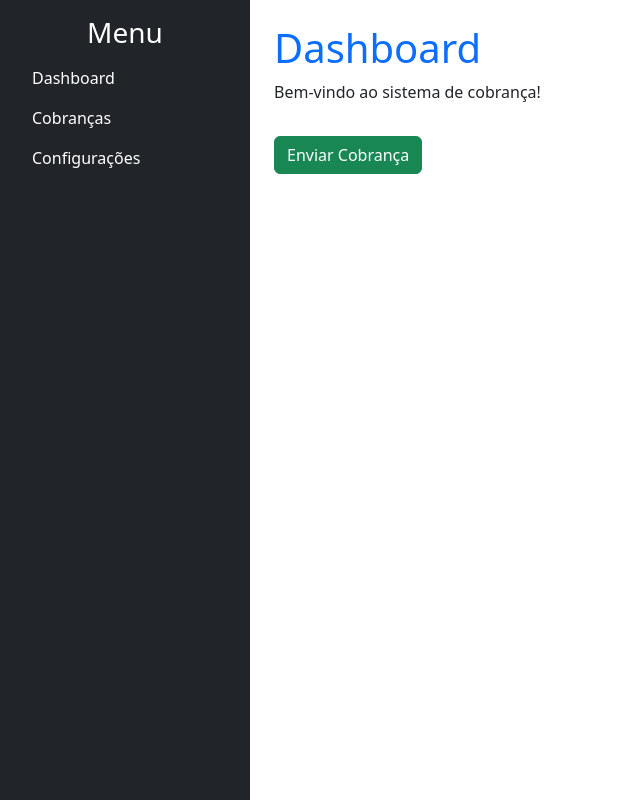
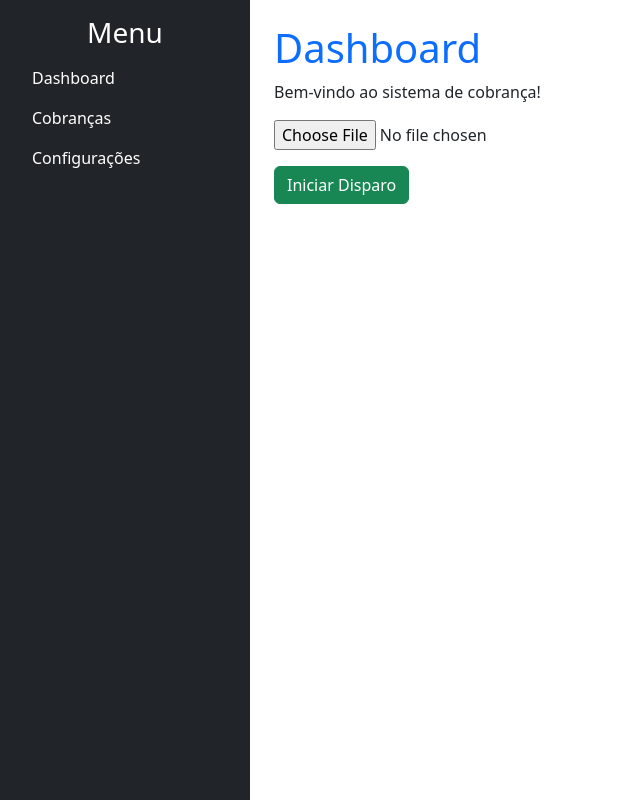
Before and after one commit to ronnysenna/sis-cobrancas, a React (Create React App) app: page /dashboard in a window 1280 px wide. Shown: the whole page, without its empty margins (0-640 px from the left). Built offline with nearby package versions, Linux system fonts and the light colour scheme.

Commit message:
Ajuste Dashboard

```diff
--- a/package.json
+++ b/package.json
@@ -10,7 +10,8 @@
     "react-dom": "^18.3.1",
     "react-router-dom": "^7.1.5",
     "react-scripts": "5.0.1",
-    "web-vitals": "^4.2.4"
+    "web-vitals": "^4.2.4",
+    "xlsx": "^0.18.5"
   },
   "scripts": {
     "start": "react-scripts start",
--- /dev/null
+++ b/src/components/UploadPlanilha.js
@@ -0,0 +1,18 @@
+import React from "react";
+
+const UploadPlanilha = ({ onFileSelected }) => {
+  const handleFileChange = (event) => {
+    const file = event.target.files[0];
+    if (file) {
+      onFileSelected(file);
+    }
+  };
+
+  return (
+    <div>
+      <input type="file" accept=".xlsx" onChange={handleFileChange} />
+    </div>
+  );
+};
+
+export default UploadPlanilha;
--- a/src/pages/Dashboard.js
+++ b/src/pages/Dashboard.js
@@ -1,27 +1,53 @@
 import React, { useState } from "react";
+import * as XLSX from "xlsx"; // Biblioteca para processar XLSX
 import Layout from "../components/Layout";
-import api from "../services/api"; // Importação correta da API
+import UploadPlanilha from "../components/UploadPlanilha";
+import { enviarArquivoParaN8n } from "../services/api";
 
 const Dashboard = () => {
-  const [loading, setLoading] = useState(false);
+  const [arquivo, setArquivo] = useState(null);
+  const [planilhaDados, setPlanilhaDados] = useState([]);
+  const [enviando, setEnviando] = useState(false);
   const [mensagem, setMensagem] = useState("");
 
-  const enviarCobranca = async () => {
-    setLoading(true);
+  const handleArquivoSelecionado = (file) => {
+    setArquivo(file);
+
+    const reader = new FileReader();
+    reader.onload = (e) => {
+      const data = new Uint8Array(e.target.result);
+      const workbook = XLSX.read(data, { type: "array" });
+
+      const sheetName = workbook.SheetNames[0]; // Pega a primeira aba
+      const sheet = workbook.Sheets[sheetName];
+
+      const jsonData = XLSX.utils.sheet_to_json(sheet); // Converte para JSON
+      setPlanilhaDados(jsonData.slice(0, 5)); // Mostra os primeiros 5 registros
+    };
+    reader.readAsArrayBuffer(file);
+  };
+
+  const enviarPlanilhaParaN8n = async () => {
+    if (!arquivo) {
+      alert("Nenhum arquivo selecionado para envio.");
+      return;
+    }
+
+    setEnviando(true);
     setMensagem("");
+
     try {
-      const response = await api.post("/", {
-        cliente: "João Silva",
-        valor: 250.00
-      });
-
-      setMensagem("Cobrança enviada com sucesso!");
-      console.log("Resposta da API:", response.data);
+      const resposta = await enviarArquivoParaN8n(arquivo);
+      if (resposta) {
+        setMensagem("Arquivo enviado com sucesso!");
+      } else {
+        setMensagem("Erro ao enviar o arquivo.");
+      }
     } catch (error) {
-      setMensagem("Erro ao enviar cobrança.");
-      console.error("Erro ao enviar cobrança:", error);
+      setMensagem("Erro ao enviar o arquivo.");
+      console.error("Erro:", error);
     } finally {
-      setLoading(false);
+      setEnviando(false);
     }
   };
 
@@ -30,12 +56,40 @@ const Dashboard = () => {
       <h1 className="text-primary">Dashboard</h1>
       <p>Bem-vindo ao sistema de cobrança!</p>
 
-      {/* Botão para enviar cobrança */}
-      <button className="btn btn-success mt-3" onClick={enviarCobranca} disabled={loading}>
-        {loading ? "Enviando..." : "Enviar Cobrança"}
+      {/* Componente de Upload */}
+      <UploadPlanilha onFileSelected={handleArquivoSelecionado} />
+
+      {/* Exibir prévia dos dados */}
+      {planilhaDados.length > 0 && (
+        <div className="mt-3">
+          <h5>Prévia da Planilha:</h5>
+          <table className="table">
+            <thead>
+              <tr>
+                {Object.keys(planilhaDados[0]).map((key) => (
+                  <th key={key}>{key}</th>
+                ))}
+              </tr>
+            </thead>
+            <tbody>
+              {planilhaDados.map((row, index) => (
+                <tr key={index}>
+                  {Object.values(row).map((value, i) => (
+                    <td key={i}>{value}</td>
+                  ))}
+                </tr>
+              ))}
+            </tbody>
+          </table>
+        </div>
+      )}
+
+      {/* Botão de Envio */}
+      <button className="btn btn-success mt-3" onClick={enviarPlanilhaParaN8n} disabled={enviando}>
+        {enviando ? "Enviando..." : "Iniciar Disparo"}
       </button>
 
-      {/* Exibir mensagem de status */}
+      {/* Exibir status do envio */}
       {mensagem && <p className="mt-3">{mensagem}</p>}
     </Layout>
   );
--- a/src/services/api.js
+++ b/src/services/api.js
@@ -1,13 +1,23 @@
 import axios from "axios";
 
-// URL do Webhook do n8n
-const API_BASE_URL = "https://n8n.ronnysenna.com.br/webhook/cobranca_rastro";
+const API_BASE_URL = "https://n8n.ronnysenna.com.br/webhook/receber_planilha";
 
-const api = axios.create({
-  baseURL: API_BASE_URL,
-  headers: {
-    "Content-Type": "application/json",
-  },
-});
+const enviarArquivoParaN8n = async (arquivo) => {
+  try {
+    const formData = new FormData();
+    formData.append("file", arquivo); // Envia o arquivo como 'file'
 
-export default api;
+    const response = await axios.post(API_BASE_URL, formData, {
+      headers: {
+        "Content-Type": "multipart/form-data",
+      },
+    });
+
+    console.log("Resposta da API:", response.data);
+    return response.data;
+  } catch (error) {
+    console.error("Erro ao enviar o arquivo:", error);
+  }
+};
+
+export { enviarArquivoParaN8n };
```
Also changed, not shown: 1 other file (tests, documents, lock files or other folders).
